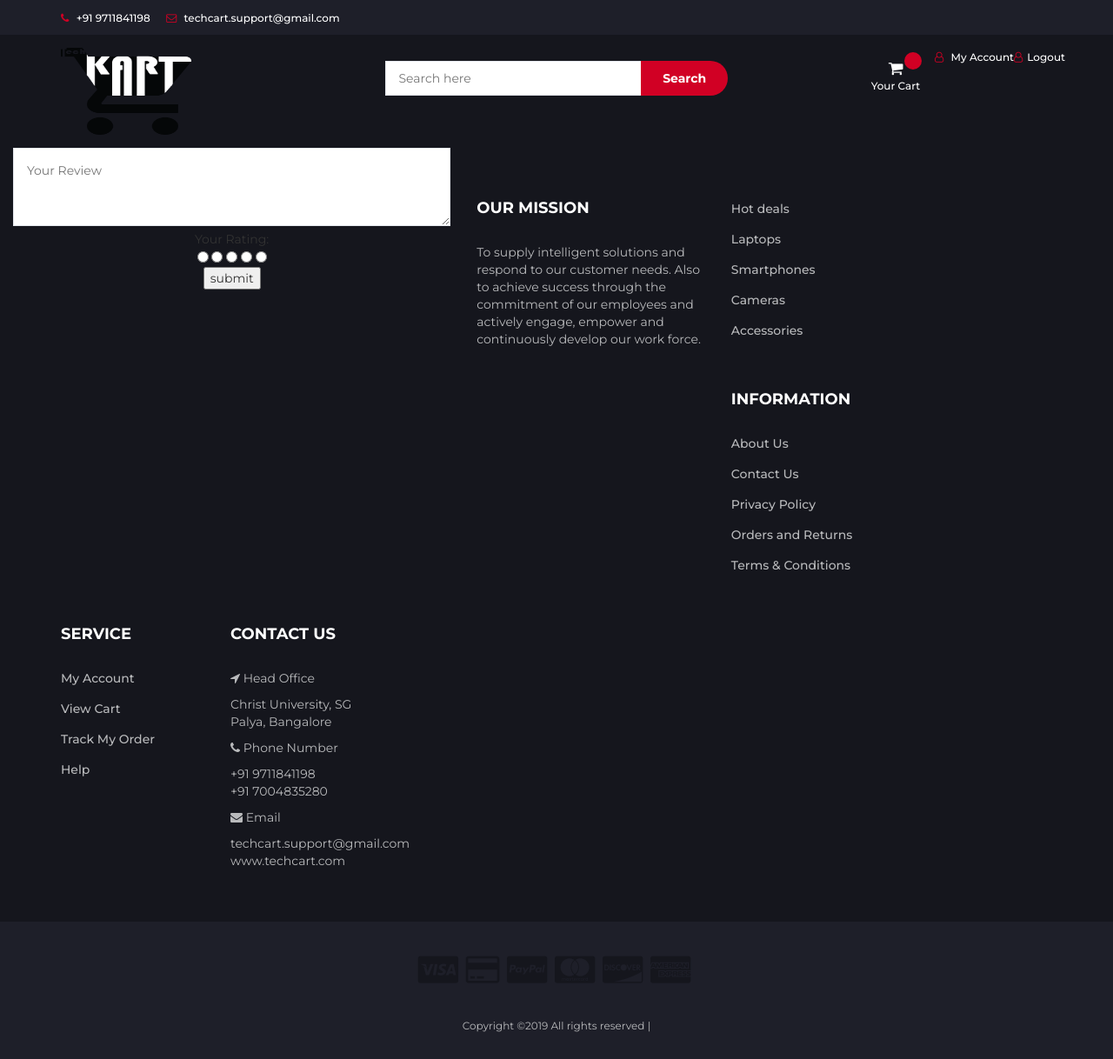
After one commit to sehaj23/Ecommerce-Django, a Django app: page /listing/reviews in a window 1280 px wide. The commit adds this page. Shown: the whole page at 87% size. Run offline with Django 3.2, Linux system fonts and the light colour scheme; the visitor is signed in with stand-in values (Sample User, id 1); some libraries are stand-ins or nearby versions.

Commit message:
new reviews html file created

```diff
--- a/RDBMS/ecommerce/techkart/productlist/models.py
+++ b/RDBMS/ecommerce/techkart/productlist/models.py
@@ -11,12 +11,13 @@ class listing(models.Model):
     quantity=models.IntegerField(max_length=10)
     price = models.IntegerField(max_length=100)
     description = models.TextField(max_length=200)
+    p_specification = models.TextField(max_length=400)
     p_color = models.CharField(max_length=100)
     mainphoto = models.ImageField(upload_to="photos/%Y/%m/%d/")
     photo1 = models.ImageField(upload_to="photos/%Y/%m/%d/",blank=True)
     photo2 = models.ImageField(upload_to="photos/%Y/%m/%d/",blank=True)
     def __str__(self):
-        return self.p_name
+       return self.p_name
 
 class productreviews(models.Model):
     rid = models.IntegerField(max_length=20,primary_key=True)
--- a/RDBMS/ecommerce/techkart/productlist/urls.py
+++ b/RDBMS/ecommerce/techkart/productlist/urls.py
@@ -1,9 +1,10 @@
 from django.urls import path
 from . import views
+
 urlpatterns = [
     path('',views.index,name="listings"),
     path('<int:listing_id>',views.listingss,name="listing"),
     path('search',views.search,name="search"),
-    path('/product', views.postreviews, name="postreviews"),
+    path('reviews', views.reviews, name="postreviews"),
 
 ]
--- a/RDBMS/ecommerce/techkart/productlist/views.py
+++ b/RDBMS/ecommerce/techkart/productlist/views.py
@@ -59,3 +59,7 @@ def postreviews(request):
         return render(request, "/product.html")
     else:
         return render(request,"/index.html")
+
+
+def reviews(request):
+   return render(request,"productlist/reviews.html")
--- a/RDBMS/ecommerce/techkart/templates/productlist/index.html
+++ b/RDBMS/ecommerce/techkart/templates/productlist/index.html
@@ -18,7 +18,8 @@
                         {% if user.is_authenticated %}
                            <ul class="header-links pull-right">
                         <li><a href="{% url 'logout' %}"><i class="fa fa-user-o"></i>Logout</a></li>
-                    </ul>                         <ul class="header-links pull-right">
+                    </ul>
+                    <ul class="header-links pull-right">
                         <li><a href="#"><i class="fa fa-user-o"></i> My Account</a></li>
                     </ul>
 
--- /dev/null
+++ b/RDBMS/ecommerce/techkart/templates/productlist/reviews.html
@@ -0,0 +1,104 @@
+{% extends 'productlist/base.html' %}
+{% block content %}
+{% load static %}
+<!DOCTYPE html>
+<html lang="en">
+<head>
+        <meta charset="utf-8">
+        <meta http-equiv="X-UA-Compatible" content="IE=edge">
+        <meta name="viewport" content="width=device-width, initial-scale=1">
+        <!-- The above 3 meta tags *must* come first in the head; any other head content must come *after* these tags -->
+<div id="header">
+      <title>TechKart : Home</title>
+                <!-- container -->
+                <div class="container">
+                    <!-- row -->
+                    <div class="row">
+                        <!--my account -->
+                        {% if user.is_authenticated %}
+                           <ul class="header-links pull-right">
+                        <li><a href="{% url 'logout' %}"><i class="fa fa-user-o"></i>Logout</a></li>
+                    </ul>                         <ul class="header-links pull-right">
+                        <li><a href="#"><i class="fa fa-user-o"></i> My Account</a></li>
+                    </ul>
+
+                         <div class="header-ctn">
+                          <div class="dropdown">
+                                    <a class="dropdown-toggle" data-toggle="dropdown" aria-expanded="true">
+                                        <i class="fa fa-shopping-cart"></i>
+                                        <span>Your Cart</span>
+                                        <div class="qty"></div>
+                                    </a>
+
+                                </div>
+                         </div>
+                        {% else %}
+                             <ul class="header-links pull-right">
+                        <li><a href="{% url 'login' %}"><i class="fa fa-user-o"></i> Login</a></li>
+                        </ul>
+                        <ul class="header-links pull-right">
+                        <li><a href="{% url 'register' %}"><i class="fa fa-user-o"></i> Register</a></li>
+                    </ul>
+
+                        {% endif %}
+                        <!-- LOGO -->
+                        <div class="col-md-3">
+                            <div class="header-logo">
+                                <a href="#" class="logo">
+                                    <img src="{% static './img/logo.png' %}" alt="" height="100px" width="150px">
+                                </a>
+                            </div>
+                        </div>
+
+                        <!-- /LOGO -->
+
+                        <!-- SEARCH BAR -->
+                        <div class="col-md-6">
+                            <div class="header-search">
+                                <form action="{% url 'search' %} " method="get">
+                                {% csrf_token %}
+                                    <input class="input" placeholder="Search here" name="keywords">
+                                    <button class="search-btn">Search</button>
+                                </form>
+                            </div>
+                        </div>
+                        <!-- /SEARCH BAR -->
+
+                        <!-- ACCOUNT -->
+
+
+
+
+
+                            </div>
+                        </div>
+                    </div>
+
+</head>
+
+<body>
+<center>
+   <!-- Review Form -->
+                                        <div class="col-md-5">
+                                            <div id="review-form">
+                                                <form method="POST" action=".">
+                                                    {% csrf_token %}
+                                                    <textarea class="input" placeholder="Your Review" name="reviews" ></textarea>
+                                                    <div class="input-rating">
+                                                        <span>Your Rating: </span>
+                                                        <div class="stars">
+                                                            <input id="star5" name="rating" value="5" type="radio" ><label for="star5" ></label>
+                                                            <input id="star4" name="rating" value="4" type="radio"><label for="star4"></label>
+                                                            <input id="star3" name="rating" value="3" type="radio"><label for="star3"></label>
+                                                            <input id="star2" name="rating" value="2" type="radio"><label for="star2"></label>
+                                                            <input id="star1" name="rating" value="1" type="radio"><label for="star1"></label>
+                                                        </div>
+                                                    </div>
+                                                    <input type="submit" value="submit" name="submit">
+                                                </form>
+                                            </div>
+                                        </div>
+</center>
+</body>
+</html>
+{% endblock %}
```
Also changed, not shown: RDBMS/ecommerce/techkart/static/css/style.css (+28 -0 lines), RDBMS/ecommerce/techkart/templates/productlist/product.html (+11 -27 lines), RDBMS/ecommerce/techkart/templates/static/css/style.css (+28 -0 lines), RDBMS/ecommerce/techkart/productlist/admin.py (line endings or trailing spaces).
